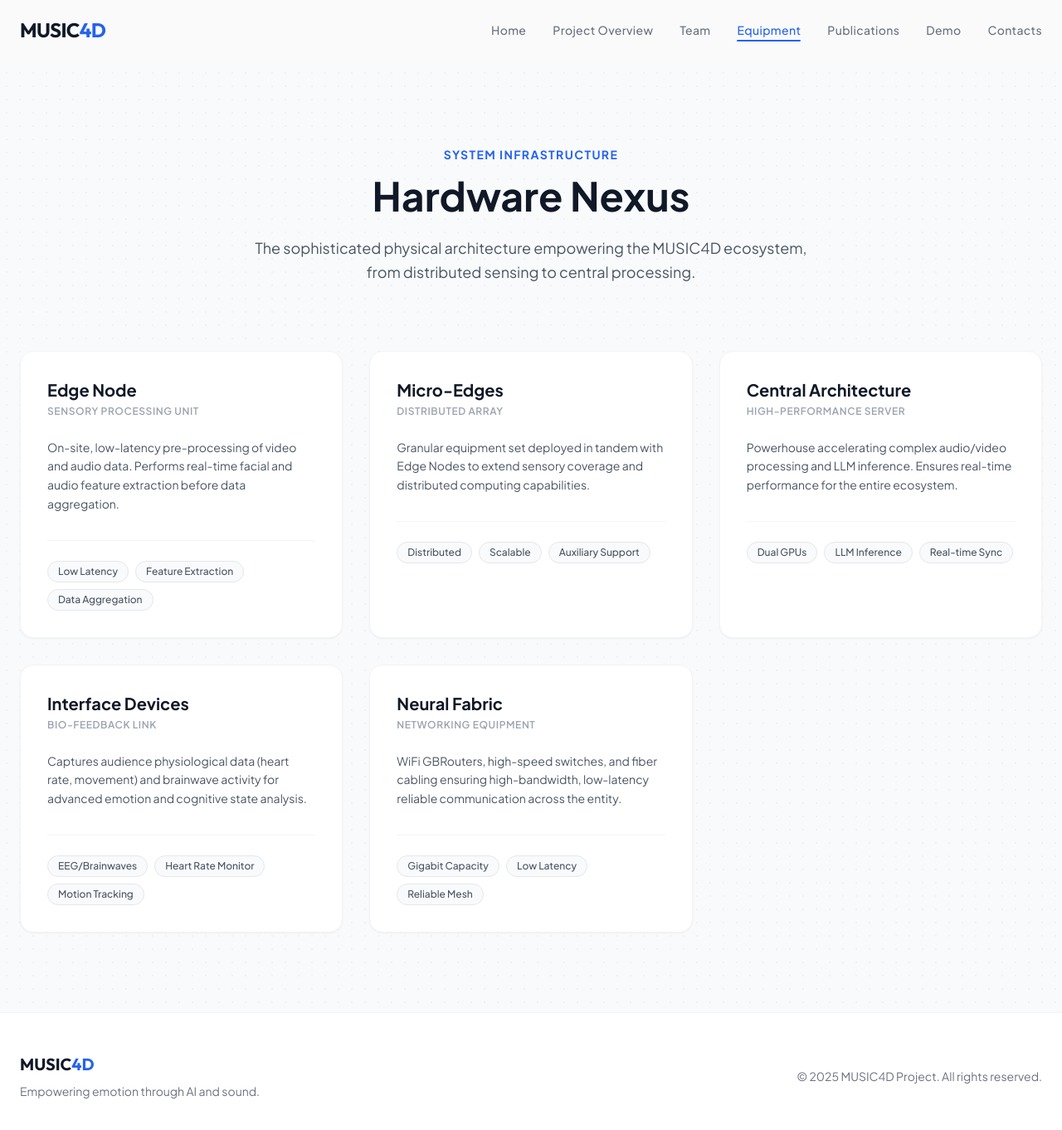
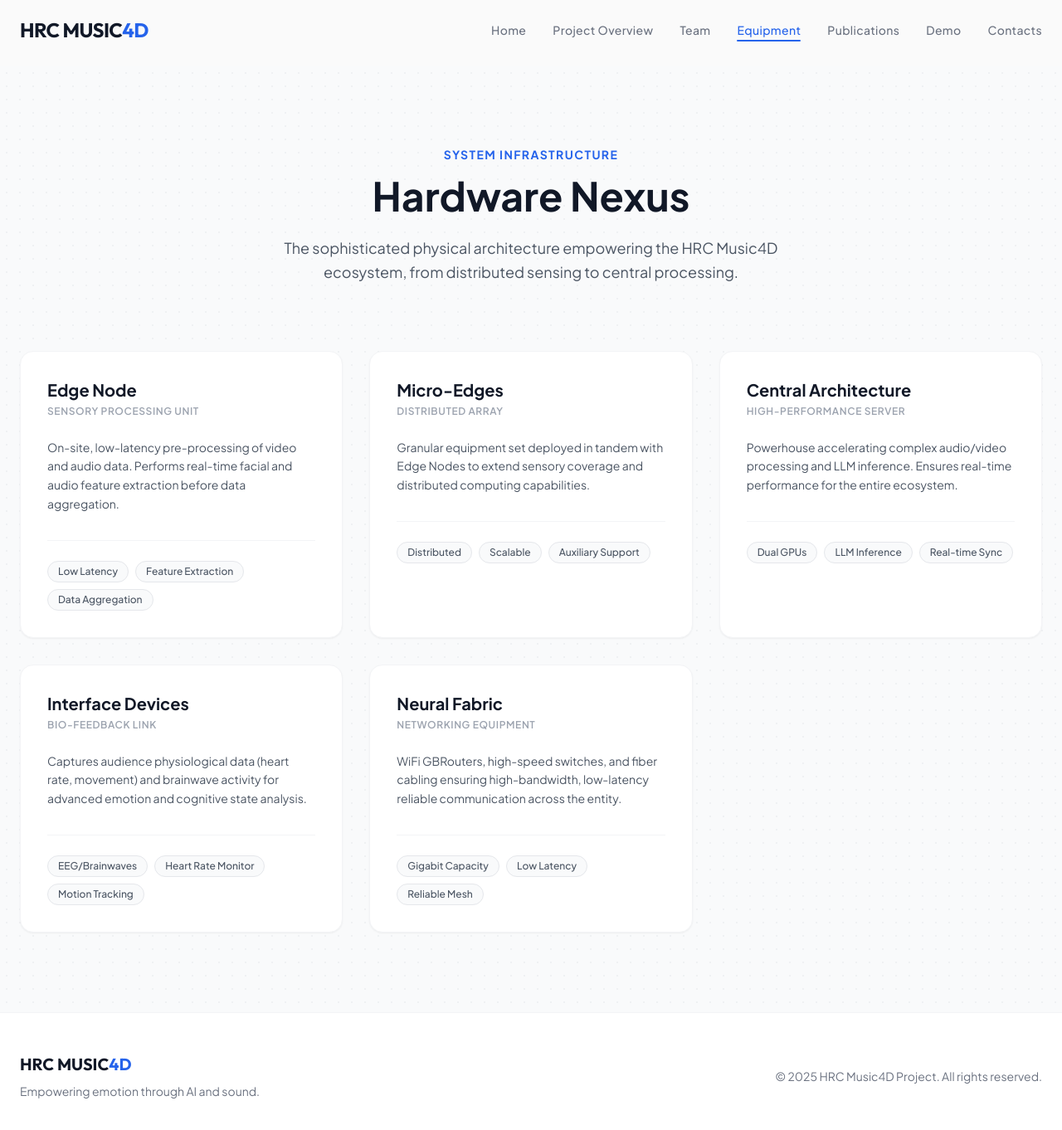
Before and after one commit to kananmittal/Music4D, a React (Vite) app: page /equipment in a window 1280 px wide. Shown: the top 1362 px of the page at 83% size. Built offline with nearby package versions, Linux system fonts and the light colour scheme.

Commit message:
Rename project to HRC Music4D across all pages

```diff
--- a/index.html
+++ b/index.html
@@ -4,7 +4,7 @@
     <meta charset="UTF-8" />
     <link rel="icon" type="image/svg+xml" href="/vite.svg" />
     <meta name="viewport" content="width=device-width, initial-scale=1.0" />
-    <title>website</title>
+    <title>HRC Music4D</title>
   </head>
   <body>
     <div id="root"></div>
--- a/src/components/Equipment.jsx
+++ b/src/components/Equipment.jsx
@@ -52,7 +52,7 @@ const Equipment = () => {
                         Hardware Nexus
                     </h1>
                     <p className="text-gray-600 max-w-2xl mx-auto text-lg leading-relaxed">
-                        The sophisticated physical architecture empowering the MUSIC4D ecosystem, from distributed sensing to central processing.
+                        The sophisticated physical architecture empowering the HRC Music4D ecosystem, from distributed sensing to central processing.
                     </p>
                 </motion.div>
 
--- a/src/components/Hero.jsx
+++ b/src/components/Hero.jsx
@@ -51,7 +51,7 @@ const Hero = () => {
                         transition={{ duration: 1, ease: "easeOut" }}
                     >
                         <h1 className="text-6xl md:text-8xl font-bold font-heading text-white mb-6 tracking-tight leading-tight">
-                            MUSIC<span className="text-transparent bg-clip-text bg-gradient-to-r from-blue-400 to-indigo-600">4D</span>
+                            HRC MUSIC<span className="text-transparent bg-clip-text bg-gradient-to-r from-blue-400 to-indigo-600">4D</span>
                         </h1>
                     </motion.div>
 
--- a/src/components/HomeContent.jsx
+++ b/src/components/HomeContent.jsx
@@ -79,10 +79,10 @@ const HomeContent = () => {
 
                 <hr className="my-24 border-gray-200/60" />
 
-                {/* Article 2: MUSIC4D Project */}
-                <Article date="7 Maggio 2025" title="MUSIC4D: When Music Meets Artificial Intelligence in the Heart of the Mediterranean">
+                {/* Article 2: HRC Music4D Project */}
+                <Article date="7 Maggio 2025" title="HRC Music4D: When Music Meets Artificial Intelligence in the Heart of the Mediterranean">
                     <p>
-                        The <strong>MUSIC4D</strong> project, approved within the framework of the "Notice for the granting of funding for the internationalisation
+                        The <strong>HRC Music4D</strong> project, approved within the framework of the "Notice for the granting of funding for the internationalisation
                         of AFAM institutions," represents a global initiative that achieved first place in score and order of funding among
                         the projects approved by the Ministry of University and Research.
                     </p>
--- a/src/components/Layout.jsx
+++ b/src/components/Layout.jsx
@@ -14,12 +14,12 @@ const Layout = ({ children }) => {
             <footer className="py-12 bg-white border-t border-gray-100 mt-auto">
                 <div className="max-w-7xl mx-auto px-6 flex flex-col md:flex-row justify-between items-center gap-6">
                     <div className="text-center md:text-left">
-                        <h3 className="text-xl font-bold font-heading text-text-heading mb-2">MUSIC<span className="text-accent-blue">4D</span></h3>
+                        <h3 className="text-xl font-bold font-heading text-text-heading mb-2">HRC MUSIC<span className="text-accent-blue">4D</span></h3>
                         <p className="text-text-secondary text-sm">Empowering emotion through AI and sound.</p>
                     </div>
 
                     <div className="text-sm text-text-secondary">
-                        &copy; {new Date().getFullYear()} MUSIC4D Project. All rights reserved.
+                        &copy; {new Date().getFullYear()} HRC Music4D Project. All rights reserved.
                     </div>
                 </div>
             </footer>
--- a/src/components/Navbar.jsx
+++ b/src/components/Navbar.jsx
@@ -34,7 +34,7 @@ const Navbar = () => {
             <div className="max-w-7xl mx-auto px-6 flex justify-between items-center">
                 {/* Logo */}
                 <Link to="/" className="text-2xl font-bold font-heading tracking-tight text-text-heading z-50">
-                    MUSIC<span className="text-accent-blue">4D</span>
+                    HRC MUSIC<span className="text-accent-blue">4D</span>
                 </Link>
 
                 {/* Desktop Menu */}
@@ -44,8 +44,8 @@ const Navbar = () => {
                             key={item.name}
                             to={item.path}
                             className={`relative text-sm font-medium tracking-wide transition-colors duration-300 ${location.pathname === item.path
-                                    ? 'text-accent-blue'
-                                    : 'text-text-secondary hover:text-text-main'
+                                ? 'text-accent-blue'
+                                : 'text-text-secondary hover:text-text-main'
                                 }`}
                         >
                             {item.name}
@@ -87,8 +87,8 @@ const Navbar = () => {
                                     to={item.path}
                                     onClick={() => setIsOpen(false)}
                                     className={`text-lg font-medium ${location.pathname === item.path
-                                            ? 'text-accent-blue'
-                                            : 'text-text-secondary'
+                                        ? 'text-accent-blue'
+                                        : 'text-text-secondary'
                                         }`}
                                 >
                                     {item.name}
--- a/src/components/RobotShowcase.jsx
+++ b/src/components/RobotShowcase.jsx
@@ -35,7 +35,7 @@ const RobotShowcase = () => {
                     className="mb-16 text-center"
                 >
                     <span className="text-accent-blue font-bold font-heading tracking-widest uppercase text-sm mb-3 block">Technical Showcase</span>
-                    <h2 className="text-4xl md:text-6xl font-bold font-heading mb-6 tracking-tight">Meet The Music4D Robot</h2>
+                    <h2 className="text-4xl md:text-6xl font-bold font-heading mb-6 tracking-tight">Meet The HRC Music4D Robot</h2>
                     <p className="text-gray-400 max-w-2xl mx-auto text-lg leading-relaxed font-light">
                         Powered by the <span className="text-white font-medium">NVIDIA Groot N1 platform</span>,
                         this robot is capable of complex movement, real-time emotion analysis, and adaptive musical interaction.
```
